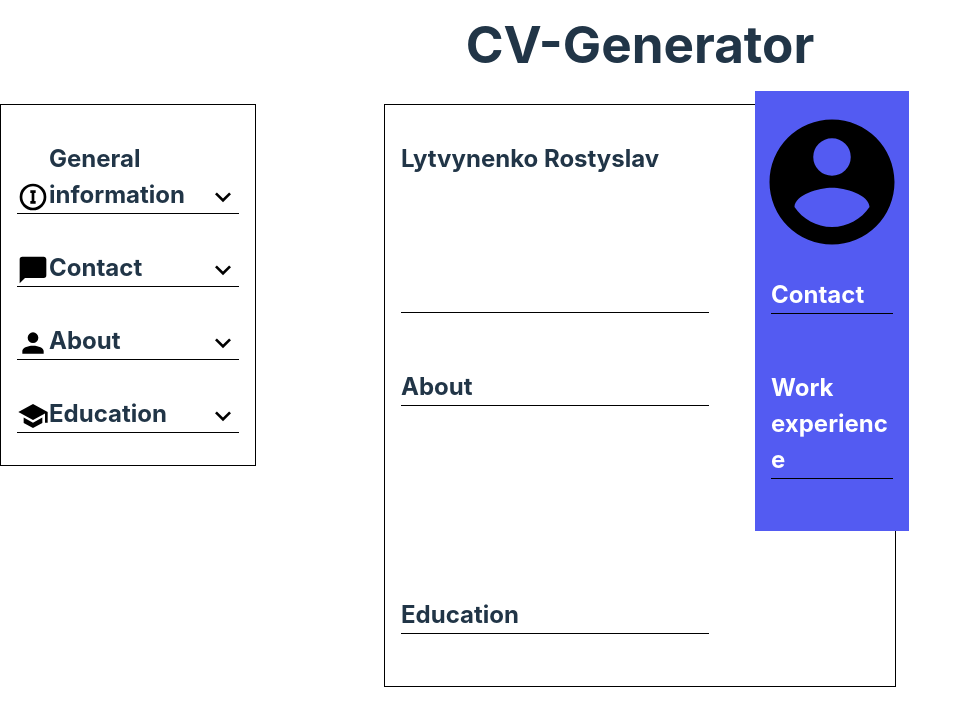
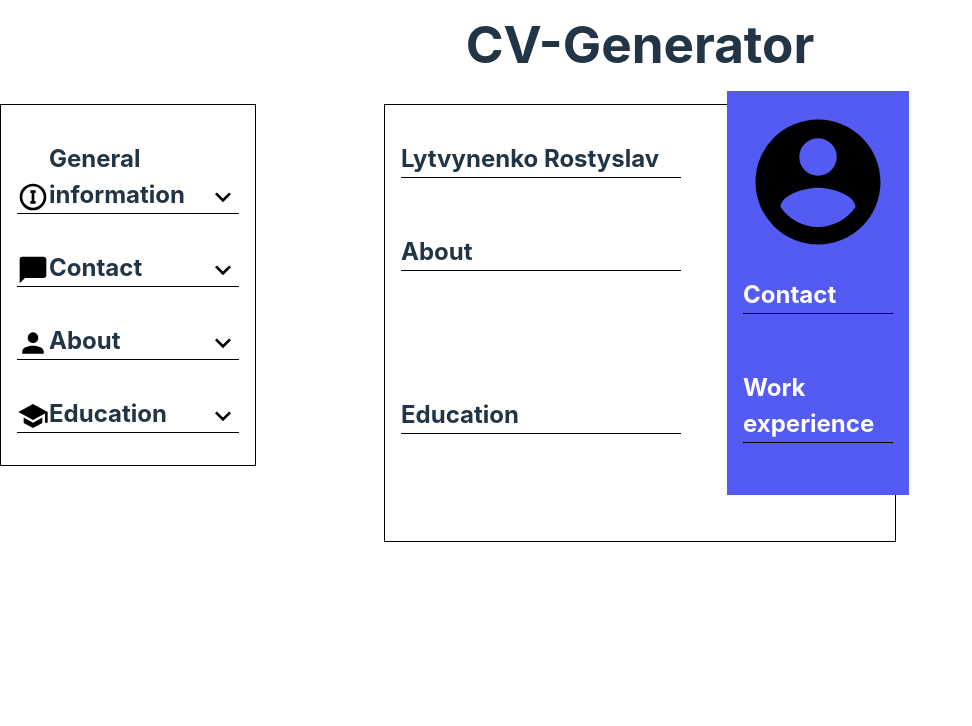
Before and after one commit to R3ndrex/CV-Generator, a React (Vite) app: page / in a window 1280 px wide. Shown: the top 726 px of the page, without its empty margins (0-972 px from the left). Built offline with nearby package versions, Linux system fonts and the light colour scheme.

Commit message:
add chevron and animation ,fix cv grid

```diff
--- a/src/App.css
+++ b/src/App.css
@@ -24,7 +24,12 @@
 }
 .h2-pictogram {
     width: 2rem;
+    transition: 0.5s ease;
 }
+.rotated {
+    transform: rotate(180deg);
+}
+
 li {
     display: flex;
     align-items: center;
@@ -46,12 +51,15 @@ main {
     padding: 1rem;
     border: 1px solid black;
 }
+.margin-bottom-0 {
+    margin-bottom: 0;
+}
 main {
     display: grid;
     grid-template-columns: 2fr 1fr;
+    grid-template-rows: min-content 5fr 5fr;
     gap: 1rem;
     > * {
-        overflow: hidden;
         overflow-wrap: break-word;
     }
 }
@@ -65,7 +73,7 @@ main {
     top: -30px;
     right: -30px;
     grid-column: 2/-1;
-    grid-row: 1/3;
+    grid-row: 1/4;
     padding: 1rem;
     color: white;
     border-color: white;
```
